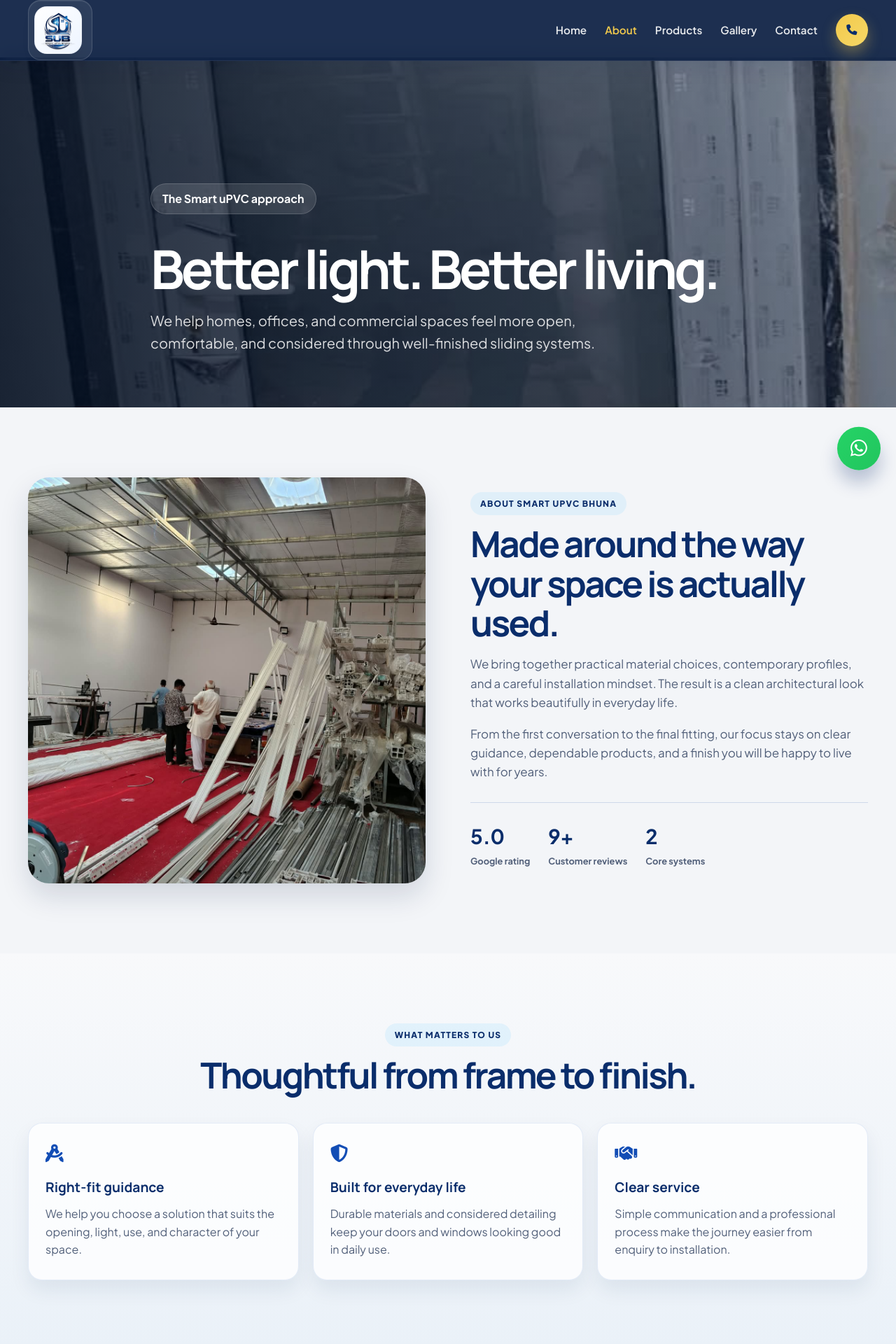
After one commit to rk059/mpvc, a PHP site: page /about.html in a window 1280 px wide. The commit adds this page. Shown: the top 1920 px of the page at 70% size. Run offline with PHP 8.4, Linux system fonts and the light colour scheme.

Commit message:
Build multi-page Smart uPVC website

```diff
--- /dev/null
+++ b/about.html
@@ -0,0 +1,35 @@
+<!DOCTYPE html>
+<html lang="en">
+  <head>
+    <meta charset="UTF-8" />
+    <meta name="viewport" content="width=device-width, initial-scale=1.0" />
+    <title>About Smart uPVC Bhuna | Crafted for Better Spaces</title>
+    <meta name="description" content="Learn about Smart uPVC Bhuna and our approach to premium uPVC and aluminium doors and windows." />
+    <link rel="icon" type="image/png" href="logo/website/favicon-32.png" />
+    <link rel="preconnect" href="https://fonts.googleapis.com" />
+    <link rel="preconnect" href="https://fonts.gstatic.com" crossorigin />
+    <link href="https://fonts.googleapis.com/css2?family=Manrope:wght@400;500;600;700;800&family=Plus+Jakarta+Sans:wght@400;500;600;700;800&display=swap" rel="stylesheet" />
+    <link rel="stylesheet" href="https://cdnjs.cloudflare.com/ajax/libs/font-awesome/6.5.2/css/all.min.css" crossorigin="anonymous" referrerpolicy="no-referrer" />
+    <link rel="stylesheet" href="styles.css" />
+    <script defer src="script.js"></script>
+  </head>
+  <body class="inner-page">
+    <header class="site-header">
+      <div class="container nav-wrap">
+        <a href="index.html" class="brand" aria-label="Smart uPVC Bhuna home"><div class="brand-logo-wrap"><img src="logo/website/header-logo-200.png" alt="Smart uPVC Bhuna logo" /></div></a>
+        <button class="nav-toggle" aria-label="Toggle navigation" aria-expanded="false"><span></span><span></span><span></span></button>
+        <nav class="site-nav" aria-label="Main navigation">
+          <a href="index.html">Home</a><a class="active" href="about.html">About</a><a href="products.html">Products</a><a href="gallery.html">Gallery</a><a href="contact.html">Contact</a><a class="nav-cta" href="tel:+919253131031" aria-label="Call Smart uPVC Bhuna"><i class="fa-solid fa-phone"></i></a>
+        </nav>
+      </div>
+    </header>
+    <main>
+      <section class="page-hero"><div class="page-hero-media"><img src="images/WhatsApp Image 2026-09-17 at 17.09.13.jpeg" alt="Smart uPVC Bhuna installation detail" /></div><div class="page-hero-overlay"></div><div class="container page-hero-content"><span class="eyebrow">The Smart uPVC approach</span><h1>Better light. Better living.</h1><p>We help homes, offices, and commercial spaces feel more open, comfortable, and considered through well-finished sliding systems.</p></div></section>
+      <section class="section"><div class="container story-grid"><div class="story-image reveal-on-scroll"><img src="images/WhatsApp Image 2026-09-17 at 17.09.14 (1).jpeg" alt="uPVC and aluminium product detail" /></div><div class="story-copy reveal-on-scroll"><span class="section-kicker">About Smart uPVC Bhuna</span><h2>Made around the way your space is actually used.</h2><p>We bring together practical material choices, contemporary profiles, and a careful installation mindset. The result is a clean architectural look that works beautifully in everyday life.</p><p>From the first conversation to the final fitting, our focus stays on clear guidance, dependable products, and a finish you will be happy to live with for years.</p><div class="stat-row"><div><strong>5.0</strong><span>Google rating</span></div><div><strong>9+</strong><span>Customer reviews</span></div><div><strong>2</strong><span>Core systems</span></div></div></div></div></section>
+      <section class="section quality-section"><div class="container"><div class="section-heading centered"><span class="section-kicker">What matters to us</span><h2>Thoughtful from frame to finish.</h2></div><div class="principle-grid"><article class="principle-card reveal-on-scroll"><i class="fa-solid fa-compass-drafting"></i><h3>Right-fit guidance</h3><p>We help you choose a solution that suits the opening, light, use, and character of your space.</p></article><article class="principle-card reveal-on-scroll"><i class="fa-solid fa-shield-halved"></i><h3>Built for everyday life</h3><p>Durable materials and considered detailing keep your doors and windows looking good in daily use.</p></article><article class="principle-card reveal-on-scroll"><i class="fa-solid fa-handshake"></i><h3>Clear service</h3><p>Simple communication and a professional process make the journey easier from enquiry to installation.</p></article></div></div></section>
+      <section class="section cta-section"><div class="container cta-panel reveal-on-scroll"><div class="cta-text"><span class="section-kicker accent">Start a conversation</span><h2>Let’s find the right opening for your space.</h2><p>Tell us what you are planning and we will help you explore the right direction.</p></div><div class="cta-actions"><a class="button primary large" href="contact.html"><i class="fa-solid fa-arrow-right"></i> Talk to us</a><a class="button secondary large" href="products.html">View products</a></div></div></section>
+    </main>
+    <footer class="site-footer"><div class="container footer-grid"><div class="footer-brand-block"><div class="footer-brand-logo-wrap"><img src="logo/website/header-logo-200.png" alt="Smart uPVC Bhuna logo" /></div><div><h3>Smart uPVC Bhuna</h3><p>uPVC &amp; Aluminium Sliding Doors and Windows</p></div></div><div><h4>Explore</h4><ul><li><a href="index.html">Home</a></li><li><a href="products.html">Products</a></li><li><a href="gallery.html">Gallery</a></li><li><a href="contact.html">Contact</a></li></ul></div><div><h4>Connect</h4><ul><li><a href="tel:+919253131031">+91 9253131031</a></li><li><a href="https://share.google/aCR42oWqinpWYFPbz" target="_blank" rel="noreferrer noopener">Visit our location</a></li><li><a href="https://www.facebook.com/share/1BnhGCAuyf/" target="_blank" rel="noreferrer noopener">Facebook</a></li></ul></div></div><div class="footer-bottom"><p>© 2026 Smart uPVC Bhuna. All Rights Reserved.</p></div></footer>
+    <a class="floating-whatsapp" href="https://wa.me/919253131031" target="_blank" rel="noreferrer noopener" aria-label="Chat on WhatsApp"><i class="fa-brands fa-whatsapp"></i></a><a class="floating-call" href="tel:+919253131031" aria-label="Call Smart uPVC Bhuna"><i class="fa-solid fa-phone"></i></a>
+  </body>
+</html>
--- a/styles.css
+++ b/styles.css
@@ -189,6 +189,10 @@ main {
 
 .site-nav a:hover,
 .site-nav a:focus-visible {
+  color: var(--brand-gold);
+}
+
+.site-nav a.active {
   color: var(--brand-gold);
 }
 
@@ -417,6 +421,161 @@ main {
   font-size: clamp(2rem, 4vw, 3.4rem);
   letter-spacing: -0.05em;
 }
+
+.inner-page main {
+  padding-top: 82px;
+}
+
+.page-hero {
+  position: relative;
+  min-height: 500px;
+  display: grid;
+  align-items: end;
+  overflow: hidden;
+  background: #061832;
+}
+
+.page-hero-media,
+.page-hero-overlay {
+  position: absolute;
+  inset: 0;
+}
+
+.page-hero-media img {
+  width: 100%;
+  height: 100%;
+  object-fit: cover;
+  filter: saturate(1.08) contrast(1.04);
+}
+
+.page-hero-overlay {
+  background: linear-gradient(90deg, rgba(3, 15, 34, 0.88), rgba(7, 35, 80, 0.38));
+}
+
+.page-hero-content {
+  position: relative;
+  z-index: 1;
+  max-width: 850px;
+  padding: 110px 0 76px;
+  color: var(--white);
+}
+
+.page-hero-content h1 {
+  margin: 18px 0 16px;
+  color: var(--white);
+  font-size: clamp(2.6rem, 6vw, 5.4rem);
+  letter-spacing: -0.06em;
+}
+
+.page-hero-content p {
+  max-width: 650px;
+  color: rgba(255, 255, 255, 0.84);
+  font-size: clamp(1rem, 2vw, 1.25rem);
+}
+
+.story-grid,
+.detail-grid,
+.contact-layout,
+.contact-band-grid {
+  display: grid;
+  grid-template-columns: 1fr 1fr;
+  gap: 64px;
+  align-items: center;
+}
+
+.story-image,
+.detail-media {
+  position: relative;
+  overflow: hidden;
+  border-radius: var(--radius-lg);
+  box-shadow: var(--shadow-soft);
+}
+
+.story-image img,
+.detail-media img {
+  width: 100%;
+  height: 580px;
+  object-fit: cover;
+}
+
+.story-copy h2,
+.detail-copy h2,
+.contact-intro h2 {
+  margin-bottom: 18px;
+  font-size: clamp(2rem, 4vw, 3.5rem);
+  letter-spacing: -0.05em;
+}
+
+.story-copy p,
+.detail-copy > p,
+.contact-intro > p {
+  margin-bottom: 18px;
+  color: var(--slate-500);
+  font-size: 1.06rem;
+}
+
+.stat-row {
+  display: flex;
+  flex-wrap: wrap;
+  gap: 26px;
+  margin-top: 30px;
+  padding-top: 24px;
+  border-top: 1px solid var(--slate-300);
+}
+
+.stat-row div { display: grid; gap: 3px; }
+.stat-row strong { color: var(--brand-blue-900); font-size: 1.8rem; }
+.stat-row span { color: var(--slate-500); font-size: 0.8rem; font-weight: 700; }
+
+.quality-section,
+.product-detail-section.alt,
+.contact-band { background: linear-gradient(180deg, #f8f9fb 0%, #eaf1f8 100%); }
+
+.principle-grid,
+.process-strip {
+  display: grid;
+  grid-template-columns: repeat(3, 1fr);
+  gap: 20px;
+}
+
+.principle-card {
+  padding: 30px 24px;
+  border: 1px solid rgba(18, 77, 181, 0.1);
+  border-radius: var(--radius-md);
+  background: rgba(255, 255, 255, 0.76);
+  box-shadow: var(--shadow-card);
+}
+
+.principle-card > i { margin-bottom: 26px; color: var(--brand-blue-700); font-size: 1.6rem; }
+.principle-card h3 { font-size: 1.2rem; }
+.principle-card p { color: var(--slate-500); }
+
+.detail-grid.reverse .detail-media { order: 2; }
+.detail-copy { max-width: 540px; }
+.media-label { position: absolute; left: 22px; bottom: 20px; padding: 8px 12px; border-radius: 999px; color: var(--white); background: rgba(6, 27, 63, 0.8); font-size: 0.75rem; font-weight: 800; letter-spacing: 0.08em; text-transform: uppercase; }
+
+.check-list { display: grid; gap: 13px; margin: 26px 0 30px; padding: 0; list-style: none; color: var(--slate-700); font-weight: 700; }
+.check-list i { width: 24px; color: var(--brand-blue-700); }
+
+.process-strip > div { display: flex; align-items: center; gap: 16px; padding: 22px; border-top: 2px solid var(--brand-blue-700); background: var(--white); box-shadow: var(--shadow-card); }
+.process-strip span,
+.contact-steps span { color: var(--brand-blue-700); font-weight: 900; }
+.process-strip strong { color: var(--brand-blue-900); }
+
+.full-gallery .gallery-item { cursor: zoom-in; }
+.contact-actions { display: flex; flex-wrap: wrap; gap: 14px; margin-top: 28px; }
+.whatsapp-button { background: #dff8e9; color: #08783c; }
+.contact-card { padding: 12px 28px; border-radius: var(--radius-md); background: var(--white); box-shadow: var(--shadow-soft); }
+.contact-card-row { display: flex; gap: 18px; padding: 24px 0; border-bottom: 1px solid var(--slate-100); }
+.contact-card-row:last-child { border-bottom: 0; }
+.contact-icon { display: grid; place-items: center; flex: 0 0 44px; width: 44px; height: 44px; border-radius: 14px; color: var(--brand-blue-900); background: rgba(82, 199, 255, 0.14); }
+.contact-card strong { display: block; margin-bottom: 5px; color: var(--brand-blue-900); }
+.contact-card p { color: var(--slate-500); }
+.contact-card a { display: inline-block; margin-top: 8px; color: var(--brand-blue-700); font-weight: 800; }
+.contact-band-grid { align-items: start; }
+.contact-steps { display: grid; gap: 14px; }
+.contact-steps div { display: flex; gap: 18px; padding: 16px 0; border-bottom: 1px solid var(--slate-300); }
+.contact-steps p { color: var(--slate-700); font-weight: 700; }
 
 .product-grid {
   display: grid;
```
Also changed, not shown: other parts of styles.css (+34 -1 lines), contact.html (added, +17 -0 lines), gallery.html (added, +18 -0 lines), index.html (+9 -9 lines), products.html (added, +20 -0 lines).
